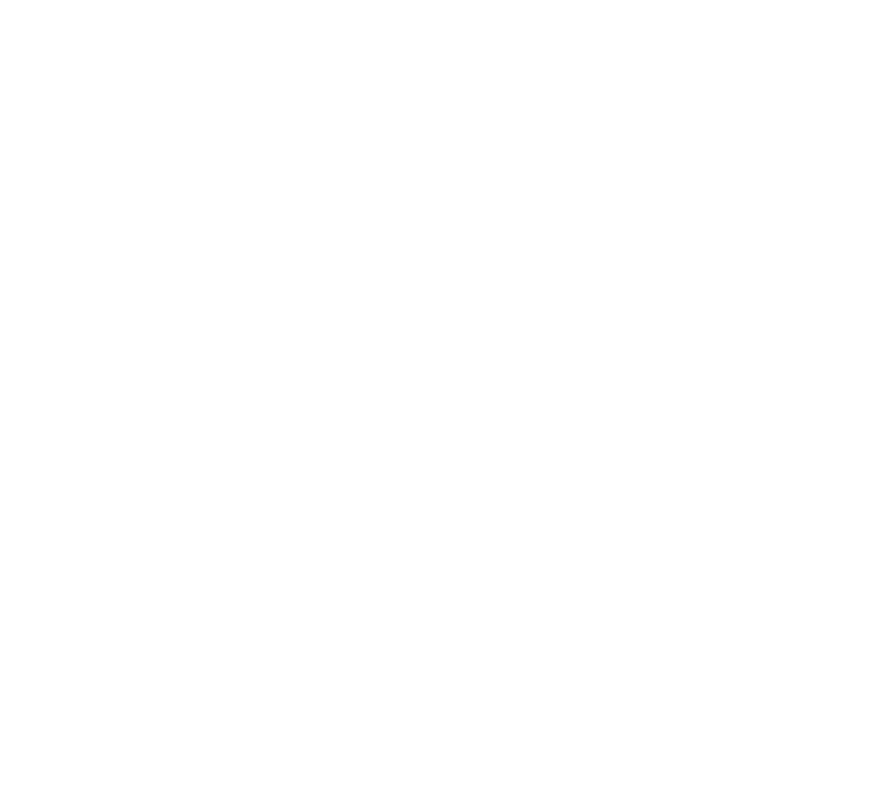
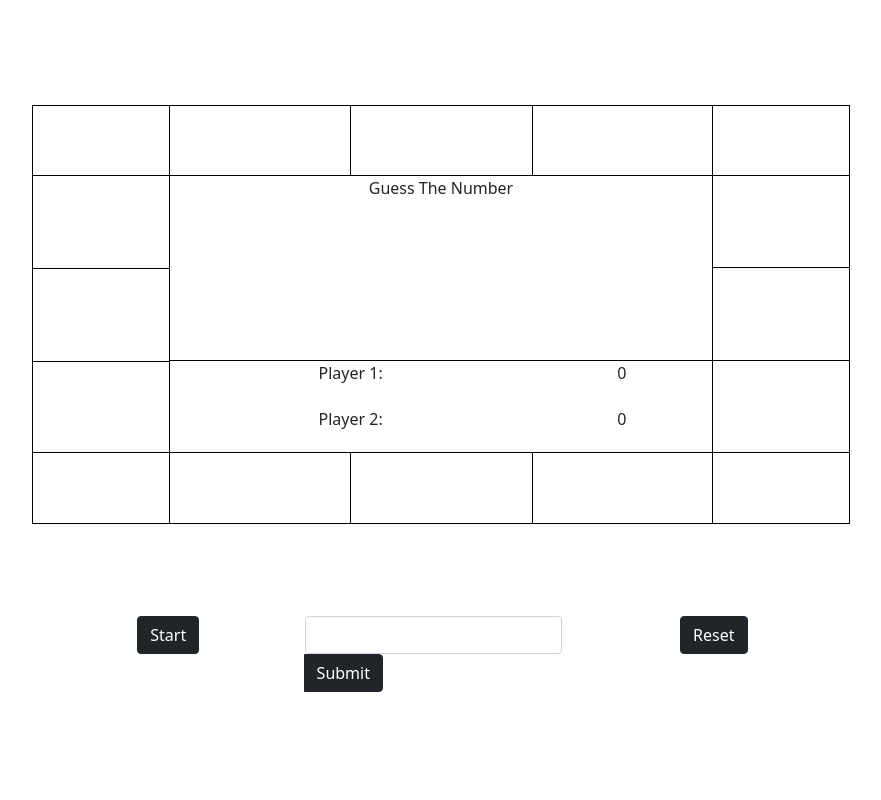
Before and after one commit to PrinceJonaa/Guess-The-Number-Board, a plain HTML site: page board.html in a window 1280 px wide. Shown: the whole page, without its empty margins (129-1010 px from the left). Drawn offline with nearby package versions, Linux system fonts and the light colour scheme.

Commit message:
Updating main to deployment (#1)
* Added favicons + Web Transitioning

* play board grid + id's made

* added board & pieces

* added temp guess the number game

* new grid placement, board, guesslist, guess area

* cached element refs, styling edits, js edits

* edit some code

* added some functions

* added player win

* add animate.js + animation to display player turn

* added player 2 guess the number game

* submit button edits

```diff
--- a/board.html
+++ b/board.html
@@ -1,14 +1,77 @@
 <!DOCTYPE html>
 <html lang="en">
+
 <head>
   <meta charset="UTF-8">
   <meta http-equiv="X-UA-Compatible" content="IE=edge">
   <meta name="viewport" content="width=device-width, initial-scale=1.0">
-  <link rel="stylesheet" href="src/css/style.css">
-  <script defer src="src/js/app.js"></script>
+  <script defer src="/src/js/app.js"></script>
+  <link rel="stylesheet" href="https://cdnjs.cloudflare.com/ajax/libs/animate.css/4.1.1/animate.min.css" />
+  <link href="https://cdn.jsdelivr.net/npm/bootstrap@5.1.3/dist/css/bootstrap.min.css" rel="stylesheet"
+    integrity="sha384-1BmE4kWBq78iYhFldvKuhfTAU6auU8tT94WrHftjDbrCEXSU1oBoqyl2QvZ6jIW3" crossorigin="anonymous">
+  <script src="https://cdn.jsdelivr.net/npm/bootstrap@5.1.3/dist/js/bootstrap.bundle.min.js"
+    integrity="sha384-ka7Sk0Gln4gmtz2MlQnikT1wXgYsOg+OMhuP+IlRH9sENBO0LRn5q+8nbTov4+1p" crossorigin="anonymous">
+  </script>
+  <link rel="stylesheet" href="/src/css/style.css">
   <title>Guess The Number Board</title>
 </head>
+
 <body>
-
+  <div class="container">
+    <div id="board" class="board">
+      <div id="event-area" class="event-area">
+        <div id="title" class="title">Guess The Number</div>
+        <div id="score-area" class="score-area">
+          <div id="player1name">Player 1:</div>
+          <div id="player2name">Player 2:</div>
+          <div id="player1score">0</div>
+          <div id="player2score">0</div>
+        </div>
+        <div id="event-card">
+          <div id="card"></div>
+        </div>
+        <div id="info-area"></div>
+      </div>
+      <div id="move-area-1">
+        <div id="m1"></div>
+        <div id="m2"></div>
+        <div id="m3"></div>
+      </div>
+      <div id="move-area-2">
+        <div id="m4"></div>
+        <div id="m5"></div>
+        <div id="m6"></div>
+      </div>
+      <div id="move-area-3">
+        <div id="m7"></div>
+        <div id="m8"></div>
+        <div id="m9"></div>
+      </div>
+      <div id="move-area-4">
+        <div id="m10"></div>
+        <div id="m11"></div>
+        <div id="m12"></div>
+      </div>
+      <div id="start-spot"></div>
+      <div id="jail"></div>
+      <div id="event"></div>
+      <div id="question"></div>
+    </div>
+    <div id="guesslist1"></div>
+    <div id="guesslist2"></div>
+    <div id="gamebuttons">
+      <div id="startgame"><button id="startGameBtn" class="btn btn-dark">Start</button></div>
+      <div id="guessEntry">
+        <div class="input-group mb-3">
+          <div class="input-group-prepend">
+            <input type="text" class="form-control" id="guessInput">
+          </div>
+          <button class="btn btn-dark" type="button" id="guessSubmit">Submit</button>
+        </div>
+      </div>
+      <div id="resetgame"><button id="resetBtn" class="btn btn-dark">Reset</button></div>
+    </div>
+  </div>
+  </div>
 </body>
 </html>
--- a/src/css/main.css
+++ b/src/css/main.css
@@ -0,0 +1,43 @@
+html {
+  box-sizing: border-box
+}
+
+*,
+*::before,
+*::after {
+  box-sizing: inherit;
+}
+:root {
+  font-size: 62.5%;
+}
+
+body {
+  background-color: antiquewhite;
+  font-family: system-ui, -apple-system, BlinkMacSystemFont, "Segoe UI",
+  Roboto, Oxygen-Sans, Ubuntu, Cantarell, "Helvetica Neue", sans-serif;
+  margin: 0;
+}
+
+#title {
+  margin: auto;
+  width: 50%;
+  flex-direction: row;
+  flex: auto;
+  padding: 20px 0 10px 0;
+  text-align: center;
+  color: black;
+}
+
+#startbtn {
+  margin: auto;
+
+}
+
+div {
+  display: flex;
+  flex-direction: column;
+}
+
+.fluid-container {
+  padding: 50px 0 0 0;
+}
--- a/src/css/style.css
+++ b/src/css/style.css
@@ -0,0 +1,323 @@
+.container {
+  display: grid;
+  grid-template-columns: 0.4fr 2.2fr 0.4fr;
+  grid-template-rows: 0.5fr 2fr 0.5fr;
+  grid-auto-rows: 1fr 1fr;
+  gap: 0px 0px;
+  grid-auto-flow: row;
+  justify-content: stretch;
+  grid-template-areas:
+    ". . ."
+    "guesslist1 board guesslist2"
+    ". gamebuttons .";
+}
+
+#board {
+  display: grid;
+  grid-template-columns: 0.5fr 2fr 0.5fr;
+  grid-template-rows: 0.5fr 2fr 0.5fr;
+  gap: 0px 0px;
+  grid-auto-flow: row;
+  grid-template-areas:
+    "jail move-area-2 event"
+    "move-area-1 event-area move-area-3"
+    "start-spot move-area-4 question";
+  grid-area: board;
+  border: solid black 1px;
+}
+
+#event-area {
+  display: grid;
+  grid-template-columns: 1fr 1fr 1fr;
+  grid-template-rows: 1fr 1fr 1fr;
+  gap: 0px 0px;
+  grid-auto-flow: row;
+  grid-template-areas:
+    "title title title"
+    "event-card info-area info-area"
+    "score-area score-area score-area";
+  grid-area: event-area;
+  border: solid black 1px;
+}
+
+#title {
+  grid-area: title;
+  text-align: center;
+}
+
+#score-area {
+  display: grid;
+  grid-template-columns: 1.1fr 0.9fr 1fr;
+  grid-template-rows: 1.4fr 0.1fr 1.5fr;
+  gap: 0px 0px;
+  grid-auto-flow: row;
+  grid-template-areas:
+    "player1name player1name player1score"
+    ". . ."
+    "player2name player2name player2score";
+  grid-area: score-area;
+  border-top: 1px solid black;
+}
+
+#player1name {
+  grid-area: player1name;
+  text-align: center;
+}
+
+#player2name {
+  grid-area: player2name;
+  text-align: center;
+}
+
+#player1score {
+  grid-area: player1score;
+  text-align: center;
+}
+
+#player2score {
+  grid-area: player2score;
+  text-align: center;
+}
+
+#event-card {
+  display: grid;
+  grid-template-columns: 0.9fr 1.2fr 0.9fr;
+  grid-template-rows: 0.6fr 1.8fr 0.6fr;
+  gap: 0px 0px;
+  grid-auto-flow: row;
+  grid-template-areas:
+    ". . ."
+    ". card ."
+    ". . .";
+  grid-area: event-card;
+}
+
+#card {
+  grid-area: card;
+}
+
+#info-area {
+  grid-area: info-area;
+}
+
+#move-area-1 {
+  display: grid;
+  grid-template-columns: 1fr 1fr 1fr;
+  grid-template-rows: 1fr 1fr 1fr;
+  gap: 0px 0px;
+  grid-auto-flow: row;
+  grid-template-areas:
+    "m3 m3 m3"
+    "m2 m2 m2"
+    "m1 m1 m1";
+  grid-area: move-area-1;
+}
+
+#m1 {
+  grid-area: m1;
+  border-top: 1px solid black;
+  border-bottom: 1px solid black;
+}
+
+#m2 {
+  grid-area: m2;
+  border-top: 1px solid black;
+}
+
+#m3 {
+  grid-area: m3;
+  border-top: 1px solid black;
+}
+
+#move-area-2 {
+  display: grid;
+  grid-template-columns: 1fr 1fr 1fr;
+  grid-template-rows: 1fr 1fr 1fr;
+  gap: 0px 0px;
+  grid-auto-flow: row;
+  grid-template-areas:
+    "m4 m5 m6"
+    "m4 m5 m6"
+    "m4 m5 m6";
+  grid-area: move-area-2;
+}
+
+#m4 {
+  grid-area: m4;
+  border-left: 1px solid black;
+}
+
+#m5 {
+  grid-area: m5;
+  border-left: 1px solid black;
+}
+
+#m6 {
+  grid-area: m6;
+  border-left: 1px solid black;
+  border-right: 1px solid black
+}
+
+#move-area-3 {
+  display: grid;
+  grid-template-columns: 1fr 1fr 1fr;
+  grid-template-rows: 1fr 1fr 1fr;
+  gap: 0px 0px;
+  grid-auto-flow: row;
+  grid-template-areas:
+    "m7 m7 m7"
+    "m8 m8 m8"
+    "m9 m9 m9";
+  grid-area: move-area-3;
+}
+
+#m7 {
+  grid-area: m7;
+  border-bottom: 1px solid black;
+  border-top: 1px solid black;
+}
+
+#m8 {
+  grid-area: m8;
+  border-bottom: 1px solid black;
+}
+
+#m9 {
+  grid-area: m9;
+  border-bottom: 1px solid black;
+}
+
+#move-area-4 {
+  display: grid;
+  grid-template-columns: 1fr 1fr 1fr;
+  grid-template-rows: 1fr 1fr 1fr;
+  gap: 0px 0px;
+  grid-auto-flow: row;
+  grid-template-areas:
+    "m12 m11 m10"
+    "m12 m11 m10"
+    "m12 m11 m10";
+  grid-area: move-area-4;
+}
+
+#m10 {
+  grid-area: m10;
+  border-right: 1px solid black;
+  border-left: 1px solid black;
+}
+
+#m11 {
+  grid-area: m11;
+  border-left: 1px solid black;
+}
+
+#m12 {
+  grid-area: m12;
+  border-left: 1px solid black;
+}
+
+#start-spot {
+  grid-area: start-spot;
+}
+
+#jail {
+  grid-area: jail;
+}
+
+#event {
+  grid-area: event;
+}
+
+#question {
+  grid-area: question;
+}
+
+#guesslist1 {
+  grid-area: guesslist1;
+}
+
+#guesslist2 {
+  grid-area: guesslist2;
+}
+
+#gamebuttons {
+  display: grid;
+  grid-template-columns: 1fr 1fr 1fr;
+  grid-template-rows: 1fr 1fr 1fr;
+  gap: 0px 0px;
+  grid-auto-flow: row;
+  grid-template-areas:
+    ". . ."
+    "startgame guessEntry resetgame"
+    ". . .";
+  grid-area: gamebuttons;
+}
+
+#startgame {
+  grid-area: startgame;
+  text-align: center;
+}
+
+#resetgame {
+  grid-area: resetgame;
+  text-align: center;
+}
+
+#guessEntry {
+  grid-area: guessEntry;
+  text-align: center;
+}
+html,
+body,
+.container {
+  height: 100%;
+  margin: 0;
+}
+
+#guessNumber {
+  text-align: center;
+  margin-top: 4px;
+}
+
+div.col {
+  width: 1px;
+  display: flex;
+  flex-direction: row;
+}
+
+#submitGuess {
+  text-align: center;
+  margin: 15px auto;
+}
+
+/* Smartphones (portrait and landscape) ----------- */
+@media only screen and (min-device-width : 320px) and (max-device-width : 480px) {}
+
+/* Smartphones (landscape) ----------- */
+@media only screen and (min-width : 321px) {}
+
+/* Smartphones (portrait) ----------- */
+@media only screen and (max-width : 320px) {}
+
+/* iPads (portrait and landscape) ----------- */
+@media only screen and (min-device-width : 768px) and (max-device-width : 1024px) {}
+
+/* iPads (landscape) ----------- */
+@media only screen and (min-device-width : 768px) and (max-device-width : 1024px) and (orientation : landscape) {}
+
+/* iPads (portrait) ----------- */
+@media only screen and (min-device-width : 768px) and (max-device-width : 1024px) and (orientation : portrait) {}
+
+/* iPad 3 (portrait and landscape) ----------- */
+@media only screen and (min-device-width : 768px) and (max-device-width : 1024px) and (-webkit-min-device-pixel-ratio : 2),
+only screen and (min-device-width : 768px) and (max-device-width : 1024px) and (min-resolution: 192dpi) {}
+
+/* Desktops and laptops ----------- */
+@media only screen and (min-width : 1224px) {}
+
+/* Large screens ----------- */
+@media only screen and (min-width : 1824px) {}
+
+/* Retina displays ----------- */
+@media only screen and (-webkit-min-device-pixel-ratio : 2),
+only screen and (min-resolution: 192dpi) {}
--- a/src/js/random-events.js
+++ b/src/js/random-events.js
@@ -0,0 +1,3 @@
+const randomEvents = {
+
+};
```
Also changed, not shown: index.html (+9 -2 lines), src/js/app.js (+126 -0 lines), src/images/android-chrome-192x192.png (added), src/images/android-chrome-512x512.png (added), src/images/apple-touch-icon.png (added), src/images/favicon-16x16.png (added), src/images/favicon-32x32.png (added), src/images/favicon.ico (added), src/images/piece1.png (added), src/images/piece2.png (added), src/images/site.webmanifest (added).
